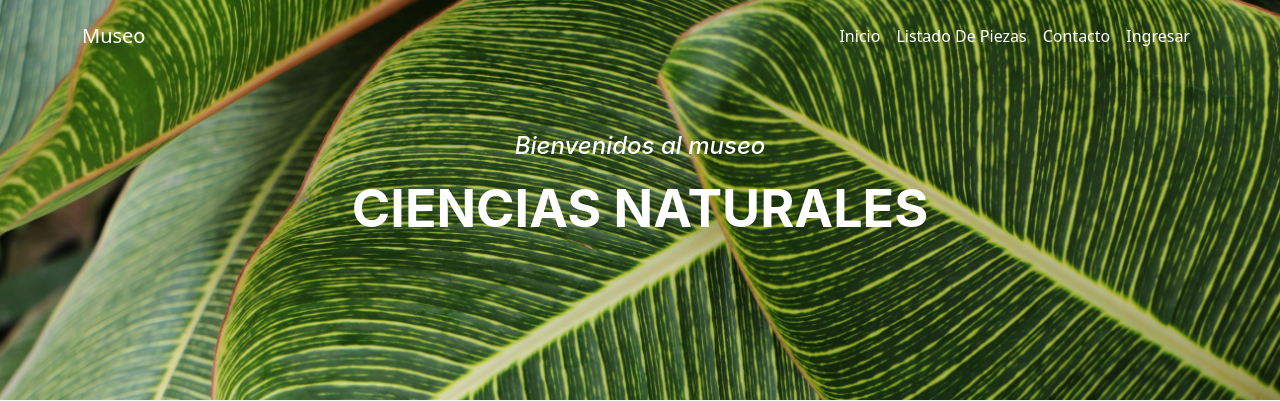
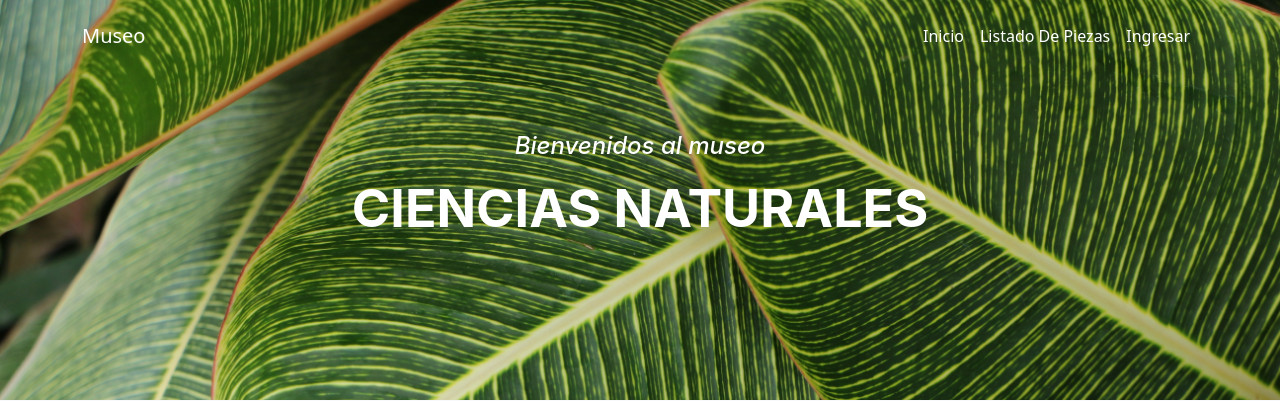
Before and after one commit to CesarMeier/FinalPracticall, a PHP site: page /index.php in a window 1280 px wide. Shown: the top 401 px of the page. Run offline with PHP 8.4, Linux system fonts and the light colour scheme; some libraries are stand-ins or nearby versions.

Commit message:
sacado el boton de contacto

```diff
--- a/header.php
+++ b/header.php
@@ -20,9 +20,6 @@
                         </li>
                         <li class="nav-item">
                             <a class="nav-link text-white" href="listado_piezas.php">Listado De Piezas</a>
-                        </li>
-                        <li class="nav-item">
-                            <a class="nav-link text-white" href="#info">Contacto</a>
                         </li>
                         <li class="nav-item">
                             <a class="nav-link text-white" href="form_login.php">Ingresar</a>
```
